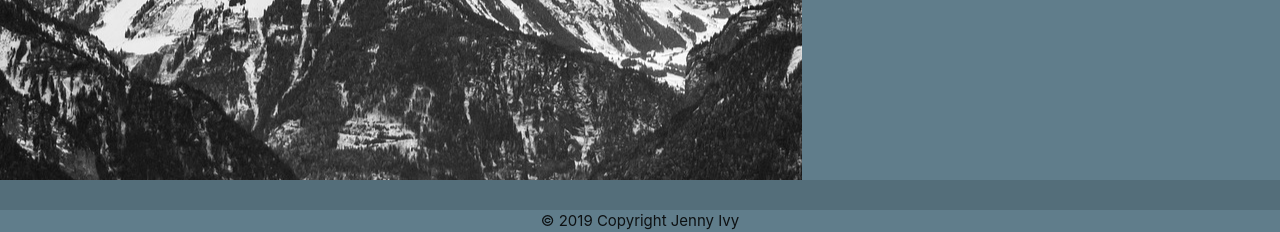
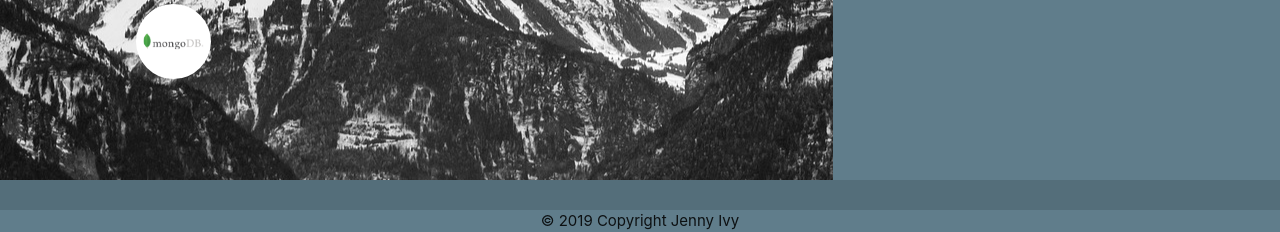
Before and after one commit to jenivy06/jenivy06.github.io, a plain HTML site: page index.html in a window 1280 px wide. Shown: the part 2204-2436 px from the top of the page. Drawn offline with nearby package versions, Linux system fonts and the light colour scheme.

Commit message:
added mongo logo to index

```diff
--- a/index.html
+++ b/index.html
@@ -241,6 +241,9 @@
                             <div class="col s4 l4">
                                 <img class="responsive-img circle" src="assets/images/npm-skills.png">
                             </div>
+                            <div class="col s4 l4">
+                                <img class="responsive-img circle" src="assets/images/mongo-skills.png">
+                            </div>
                 </div>
             </div>
         </div>
```
Also changed, not shown: assets/images/mongo-skills.png (added), assets/images/mongodb_logo1-76twgcu2dm.png (added).
